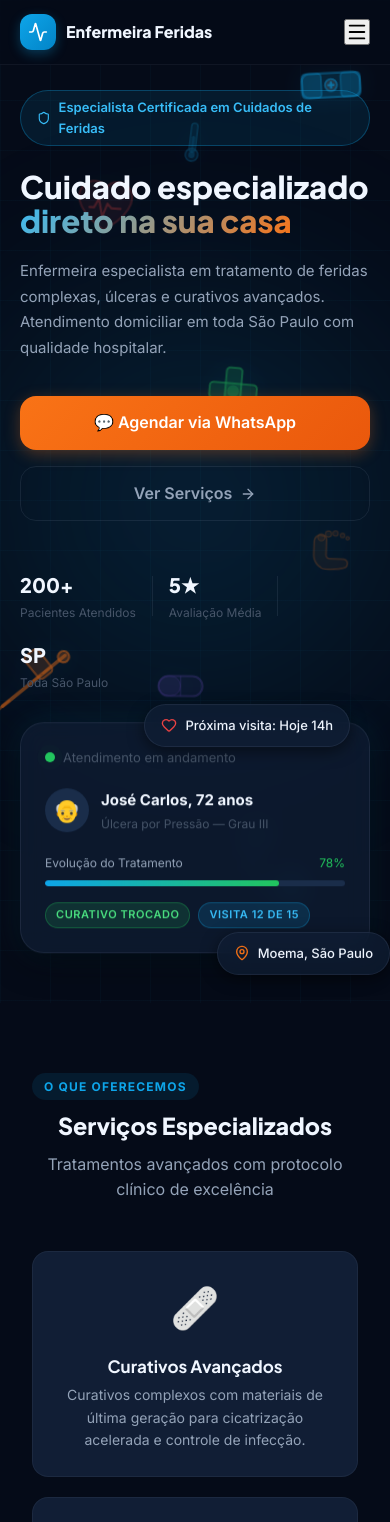
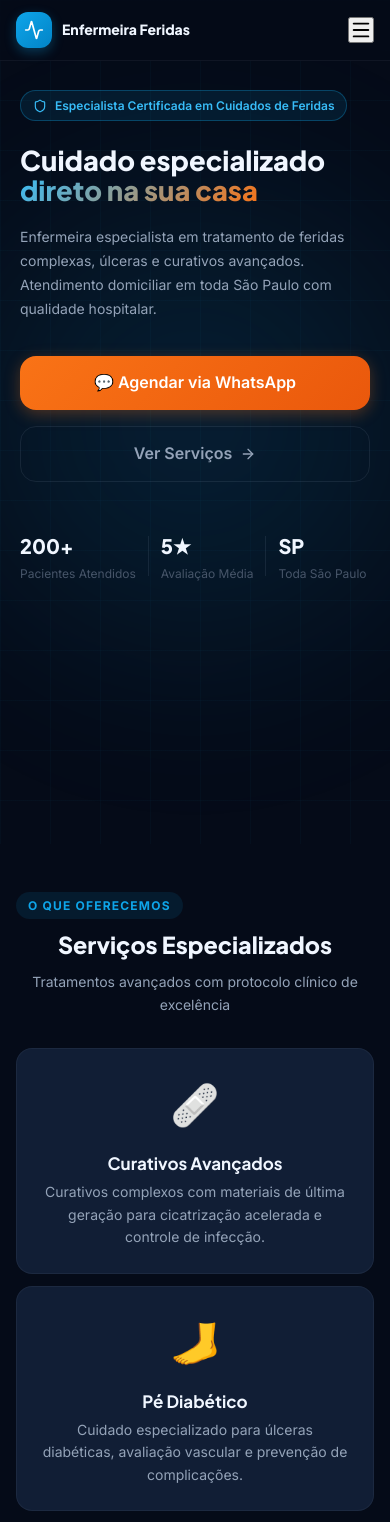
Before and after one commit to LeonardoGMendoza/enfermeiraferidas, a React (Vite) app: page / in a window 390 px wide. Shown: the top 1522 px of the page. Built offline with nearby package versions, Linux system fonts and the light colour scheme.

Commit message:
fix: responsividade mobile corrigida - nav hamburguer, hero, overflow

```diff
--- a/src/pages/LandingPage.css
+++ b/src/pages/LandingPage.css
@@ -196,6 +196,12 @@
 .footer-copy { color: var(--text-muted); font-size: 12px; }
 
 /* =============================================
+   OVERFLOW GLOBAL — evita scroll horizontal
+   ============================================= */
+.landing { overflow-x: hidden; }
+.hero { overflow-x: hidden; }
+
+/* =============================================
    RESPONSIVIDADE — TABLET (≤1024px)
    ============================================= */
 @media (max-width: 1024px) {
@@ -207,51 +213,102 @@
   .hc-cta { flex-direction: column; padding: 40px; gap: 32px; }
   .hc-cta-benefits { grid-template-columns: 1fr; }
   .section { padding: 70px 32px; }
-  .nursing-icon-float:nth-child(n+6) { opacity: 0.35; }
+  .nursing-icon-float:nth-child(n+5) { opacity: 0.25; }
 }
 
 /* =============================================
-   RESPONSIVIDADE — MOBILE (≤640px)
+   RESPONSIVIDADE — MOBILE (≤768px)
+   ============================================= */
+@media (max-width: 768px) {
+  /* Esconde todos os ícones de enfermagem no mobile — evita overlap */
+  .nursing-icon-float { display: none !important; }
+
+  /* Hero sem overflow */
+  .hero {
+    flex-direction: column !important;
+    padding: 90px 20px 48px !important;
+    gap: 24px !important;
+    min-height: 100svh;
+    width: 100%;
+    box-sizing: border-box;
+  }
+
+  /* Card visual escondido no mobile */
+  .hero-visual { display: none !important; }
+
+  /* Conteúdo ocupa a largura toda */
+  .hero-content {
+    max-width: 100% !important;
+    width: 100% !important;
+    flex: none !important;
+    box-sizing: border-box;
+  }
+
+  /* Header */
+  .landing-header { padding: 12px 16px; }
+
+  /* Esconde nav desktop, mostra hambúrguer */
+  .lh-nav-desktop { display: none !important; }
+  .mobile-menu-btn {
+    display: flex !important;
+    align-items: center;
+    justify-content: center;
+  }
+}
+
+/* =============================================
+   RESPONSIVIDADE — MOBILE PEQUENO (≤640px)
    ============================================= */
 @media (max-width: 640px) {
-  .landing-header { padding: 14px 20px; }
-  .lh-nav-desktop { display: none !important; }
-  .mobile-menu-btn { display: flex !important; align-items: center; justify-content: center; }
-  .mobile-nav-drawer { display: flex; }
+  /* Tipografia */
+  .hero-title { font-size: clamp(26px, 7vw, 38px) !important; }
+  .hero-subtitle { font-size: 14px !important; max-width: 100% !important; }
+  .hero-badge { font-size: 12px; padding: 5px 12px; }
 
-  .hero {
-    padding: 90px 20px 48px;
-    flex-direction: column;
-    gap: 32px;
-    overflow: hidden;
-    min-height: auto;
+  /* Botões */
+  .hero-actions { flex-direction: column !important; }
+  .hero-actions .btn {
+    width: 100% !important;
+    justify-content: center !important;
+    text-align: center !important;
   }
-  .hero-content { max-width: 100%; }
-  .hero-title { font-size: clamp(28px, 8vw, 40px); }
-  .hero-subtitle { font-size: 15px; max-width: 100%; }
-  .hero-actions { flex-direction: column; }
-  .hero-actions .btn { width: 100%; justify-content: center; }
-  .hero-stats { gap: 16px; flex-wrap: wrap; }
+
+  /* Stats */
+  .hero-stats { gap: 12px; flex-wrap: wrap; justify-content: flex-start; }
   .hero-stat-num { font-size: 20px; }
 
-  /* Esconde todas as bolhas decorativas */
-  .bubble-1, .bubble-2, .bubble-3, .bubble-4,
-  .bubble-5, .bubble-6, .bubble-7, .bubble-8 {
-    display: none !important;
-  }
+  /* Seções */
+  .section { padding: 48px 16px !important; }
+  .section-title { font-size: clamp(20px, 6vw, 30px); }
+  .section-sub { font-size: 14px; margin-bottom: 32px; }
 
-  .services-grid,
-  .contact-grid { grid-template-columns: 1fr; }
+  /* Grids */
+  .services-grid { grid-template-columns: 1fr !important; gap: 12px; }
+  .contact-grid { grid-template-columns: 1fr !important; gap: 12px; }
 
-  .about-wrapper { flex-direction: column; gap: 32px; }
-  .about-visual { width: 100%; }
-  .about-badge-grid { grid-template-columns: 1fr 1fr; }
+  /* Sobre */
+  .about-wrapper { flex-direction: column !important; gap: 24px; }
+  .about-visual { width: 100% !important; flex: none !important; }
+  .about-badge-grid { grid-template-columns: 1fr 1fr; gap: 10px; }
+  .about-badge-card { padding: 14px 10px; }
+  .about-text { font-size: 14px; }
 
-  .hc-cta { padding: 24px; gap: 24px; flex-direction: column; }
-  .hc-cta-title { font-size: 22px; }
-  .hc-cta-img { display: none; }
-  .hc-cta-benefits { grid-template-columns: 1fr; }
+  /* CTA */
+  .hc-cta { padding: 20px 16px !important; gap: 16px; flex-direction: column; }
+  .hc-cta-title { font-size: 20px !important; }
+  .hc-cta-text { font-size: 14px; }
+  .hc-cta-img { display: none !important; }
+  .hc-cta-benefits { grid-template-columns: 1fr; gap: 8px; }
+  .hc-benefit { font-size: 13px; }
 
-  .section-title { font-size: clamp(22px, 6vw, 32px); }
-  .landing-footer { padding: 32px 20px; }
+  /* Social */
+  .social-grid { gap: 12px; }
+  .social-card { width: 120px; height: 140px; padding: 14px 8px; }
+  .social-svg { width: 30px; height: 30px; }
+  .social-card span { font-size: 12px; }
+  .social-handle { font-size: 10px !important; }
+
+  /* Footer */
+  .landing-footer { padding: 28px 16px; }
+  .lh-logo-name { font-size: 14px; }
 }
--- a/src/pages/LandingPage.jsx
+++ b/src/pages/LandingPage.jsx
@@ -19,7 +19,7 @@ const NursingIcons = [
     )
   },
   // Seringa
-  { id: 'syringe', size: 90, delay: '-4s', duration: '16s', top: '65%', left: '-2%',
+  { id: 'syringe', size: 90, delay: '-4s', duration: '16s', top: '65%', left: '2%',
     svg: (
       <svg viewBox="0 0 64 64" fill="none" xmlns="http://www.w3.org/2000/svg">
         <line x1="10" y1="54" x2="50" y2="14" stroke="rgba(249,115,22,0.6)" strokeWidth="2.5" strokeLinecap="round"/>
@@ -114,7 +114,7 @@ export default function LandingPage() {
             <span className="lh-logo-name">Enfermeira Feridas</span>
           </div>
         </div>
-        <nav className="lh-nav lh-nav-desktop">
+        <nav className="lh-nav-desktop">
           <a href="#servicos">Serviços</a>
           <a href="#sobre">Sobre</a>
           <a href="#contato">Contato</a>
```
